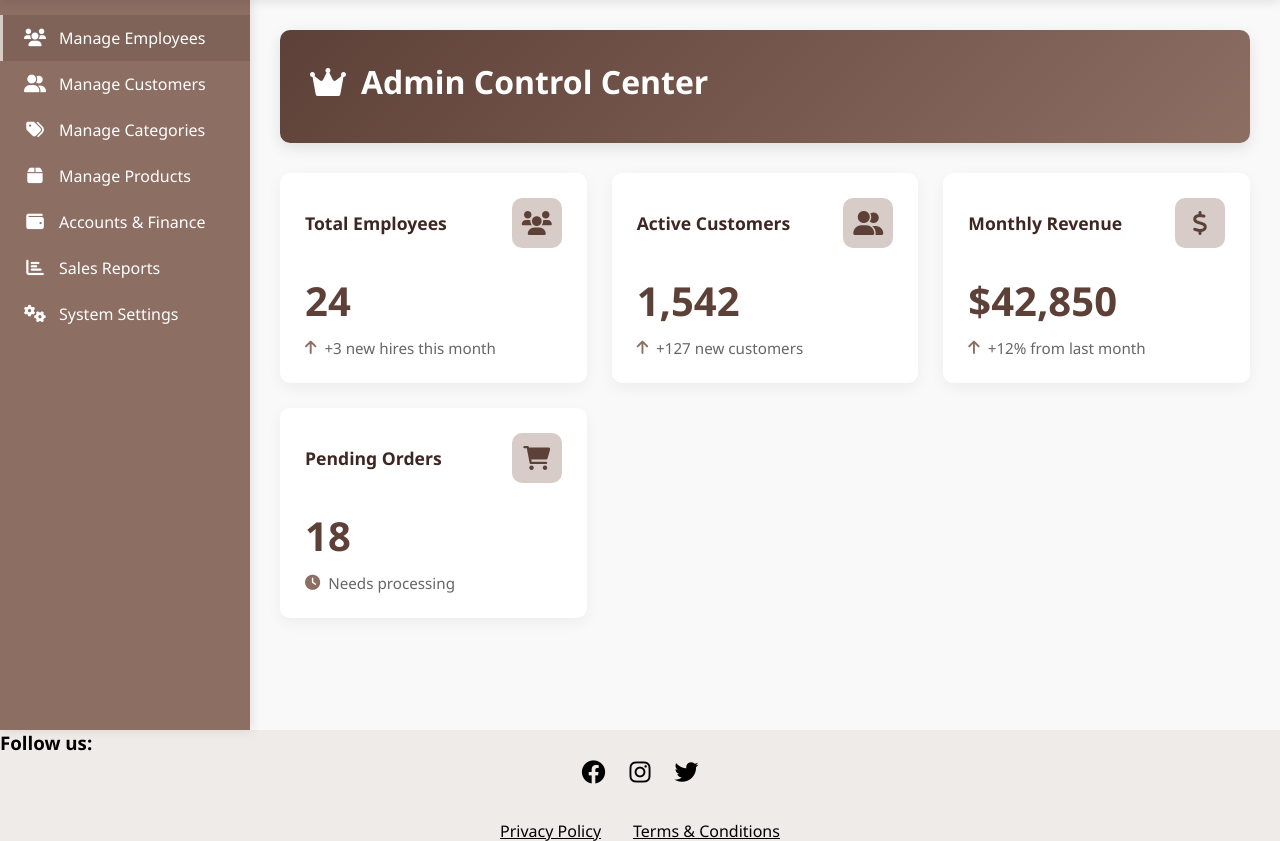
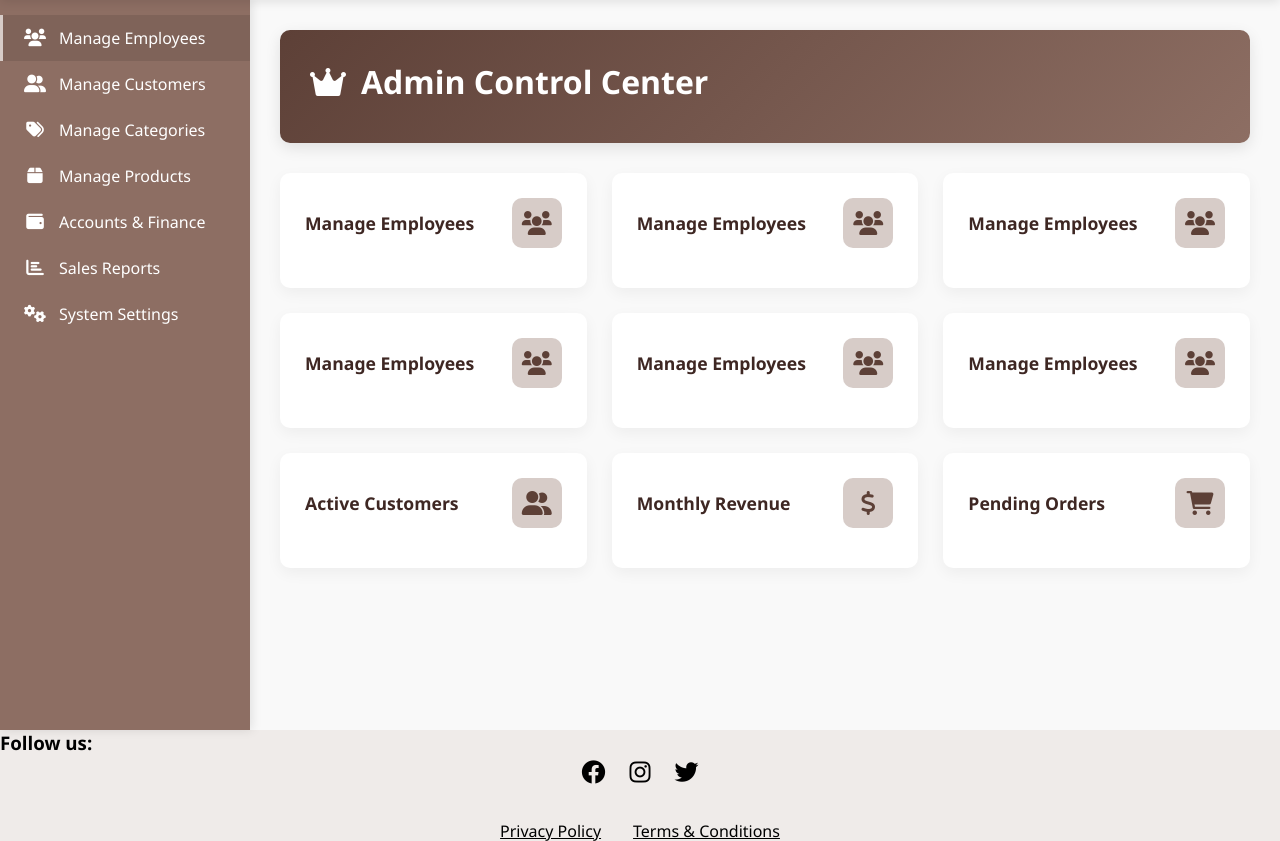
Before and after one commit to JackWambui/CoffeeShop, a PHP site: page /html/dashboard.html in a window 1280 px wide. Shown: the part 80-921 px from the top of the page. Run offline with PHP 8.4, Linux system fonts and the light colour scheme.

Commit message:
container

```diff
--- a/html/dashboard.html
+++ b/html/dashboard.html
@@ -67,17 +67,57 @@
             <div class="dashboard-stats">
                 <div class="stat-card">
                     <div class="stat-header">
-                        <div class="stat-title">Total Employees</div>
+                        <div class="stat-title">Manage Employees</div>
                         <div class="stat-icon">
                             <i class="fas fa-users"></i>
                         </div>
                     </div>
-                    <div class="stat-value">24</div>
-                    <div class="stat-footer">
-                        <i class="fas fa-arrow-up"></i>
-                        <span>+3 new hires this month</span>
+                </div>
+                <div class="stat-card">
+                    <div class="stat-header">
+                        <div class="stat-title">Manage Employees</div>
+                        <div class="stat-icon">
+                            <i class="fas fa-users"></i>
+                        </div>
                     </div>
                 </div>
+                <div class="stat-card">
+                    <div class="stat-header">
+                        <div class="stat-title">Manage Employees</div>
+                        <div class="stat-icon">
+                            <i class="fas fa-users"></i>
+                        </div>
+                    </div>
+                </div>
+                <div class="stat-card">
+                    <div class="stat-header">
+                        <div class="stat-title">Manage Employees</div>
+                        <div class="stat-icon">
+                            <i class="fas fa-users"></i>
+                        </div>
+                    </div>
+                </div>
+                <div class="stat-card">
+                    <div class="stat-header">
+                        <div class="stat-title">Manage Employees</div>
+                        <div class="stat-icon">
+                            <i class="fas fa-users"></i>
+                        </div>
+                    </div>
+                </div>
+                <div class="stat-card">
+                    <div class="stat-header">
+                        <div class="stat-title">Manage Employees</div>
+                        <div class="stat-icon">
+                            <i class="fas fa-users"></i>
+                        </div>
+                    </div>
+                </div>
+
+
+
+
+
 
                 <div class="stat-card">
                     <div class="stat-header">
@@ -85,11 +125,6 @@
                         <div class="stat-icon">
                             <i class="fas fa-user-friends"></i>
                         </div>
-                    </div>
-                    <div class="stat-value">1,542</div>
-                    <div class="stat-footer">
-                        <i class="fas fa-arrow-up"></i>
-                        <span>+127 new customers</span>
                     </div>
                 </div>
 
@@ -100,11 +135,6 @@
                             <i class="fas fa-dollar-sign"></i>
                         </div>
                     </div>
-                    <div class="stat-value">$42,850</div>
-                    <div class="stat-footer">
-                        <i class="fas fa-arrow-up"></i>
-                        <span>+12% from last month</span>
-                    </div>
                 </div>
 
                 <div class="stat-card">
@@ -114,15 +144,10 @@
                             <i class="fas fa-shopping-cart"></i>
                         </div>
                     </div>
-                    <div class="stat-value">18</div>
-                    <div class="stat-footer">
-                        <i class="fas fa-clock"></i>
-                        <span>Needs processing</span>
-                    </div>
                 </div>
             </div>
 
-                    </main>
+         </main>
     </div>
 
     <!-- Admin Footer -->
```
Also changed, not shown: css/dashboard.css (+0 -53 lines).
